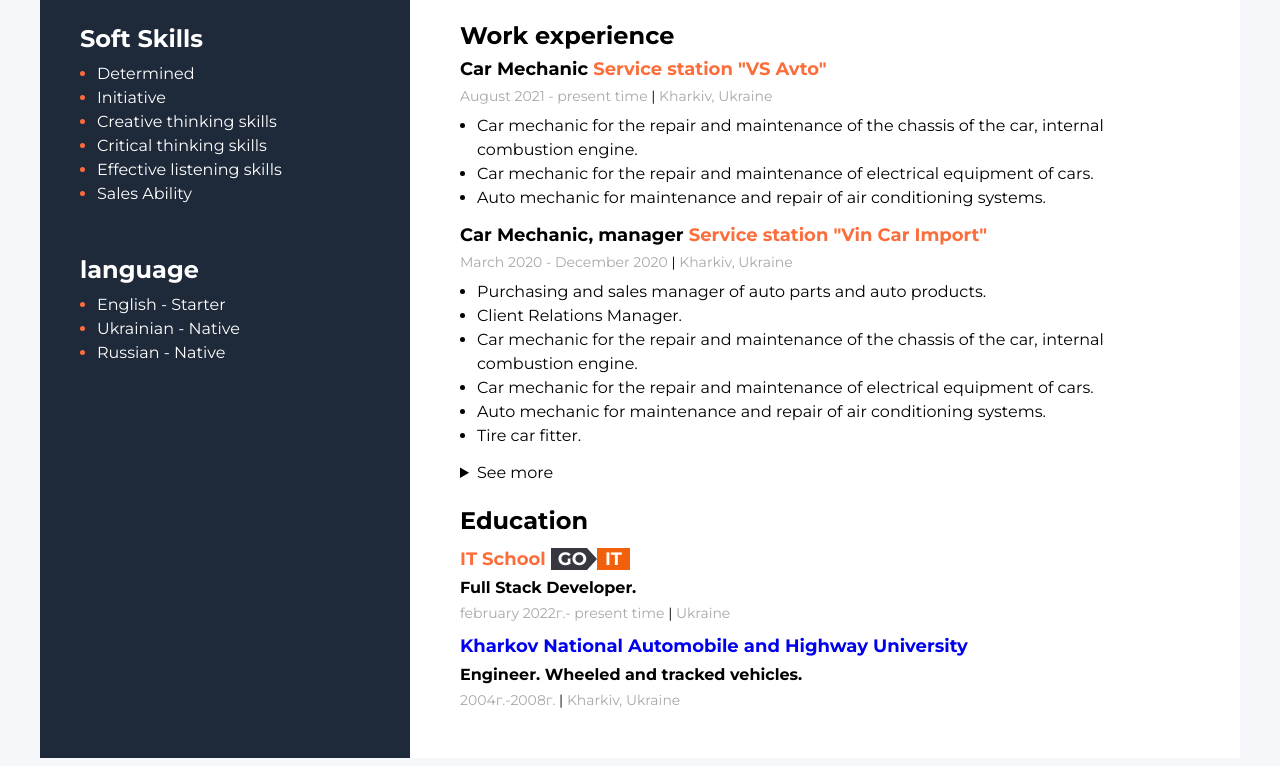
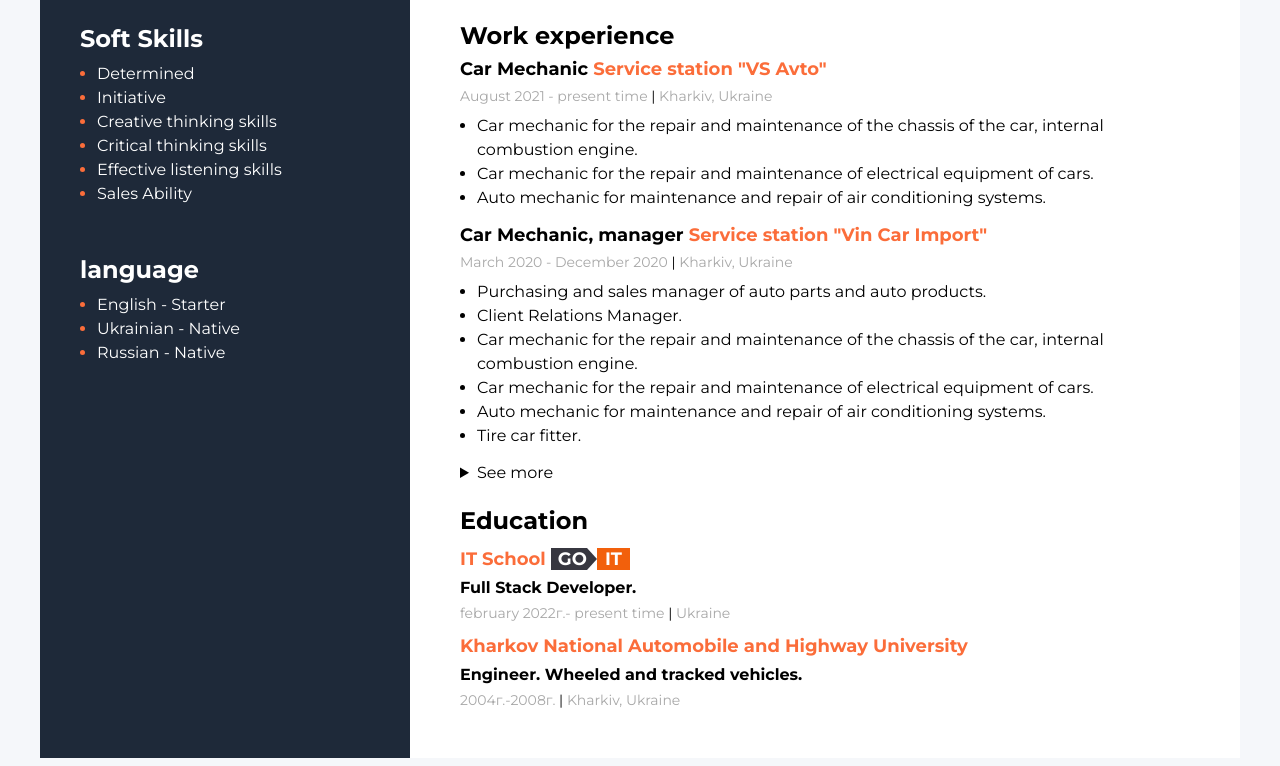
Before and after one commit to Aleksandor2138/resume, a plain HTML site: page index.html in a window 1280 px wide. Shown: the part 841-1607 px from the top of the page. Drawn offline with Linux system fonts and the light colour scheme.

Commit message:
правки 22.09-2,12

```diff
--- a/index.html
+++ b/index.html
@@ -153,7 +153,7 @@
                         <p class="education__period">february  2022г.- present time   <span class="education__divider">|</span>  Ukraine</p>
                     </li>
                     <li class="education__item">
-                        <h4 class="education__university"><a class="link" href="https://www.khadi.kharkov.ua/">Kharkov National Automobile and Highway University</a></h4>
+                        <h4 class="education__university"><a class="education__link link" href="https://www.khadi.kharkov.ua/">Kharkov National Automobile and Highway University</a></h4>
                         <h5 class="education__speciality">Engineer. Wheeled and tracked vehicles.</h5>
                         <p class="education__period">2004г.-2008г.   <span class="education__divider">|</span>   Kharkiv, Ukraine</p>
                     </li>
--- a/sass/components/for-mi/_education.scss
+++ b/sass/components/for-mi/_education.scss
@@ -42,6 +42,9 @@
     &__divider {
         color: var(--text-color-black);
     }
+    &__link{
+        color: var(--text-color-ginger);
+    }
 }
 .go{
     background: #373740;
```
Also changed, not shown: ru.html (+1 -1 lines), ua.html (+1 -1 lines), css/index.css, css/index.min.css, 2 other files.
